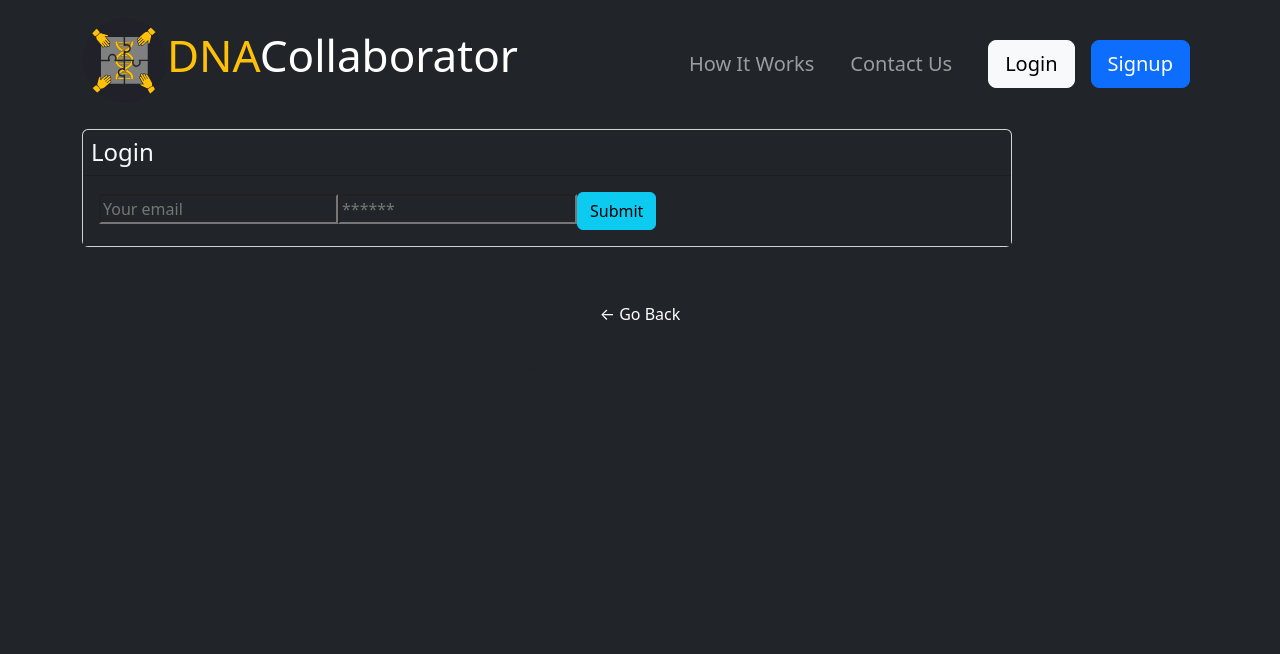
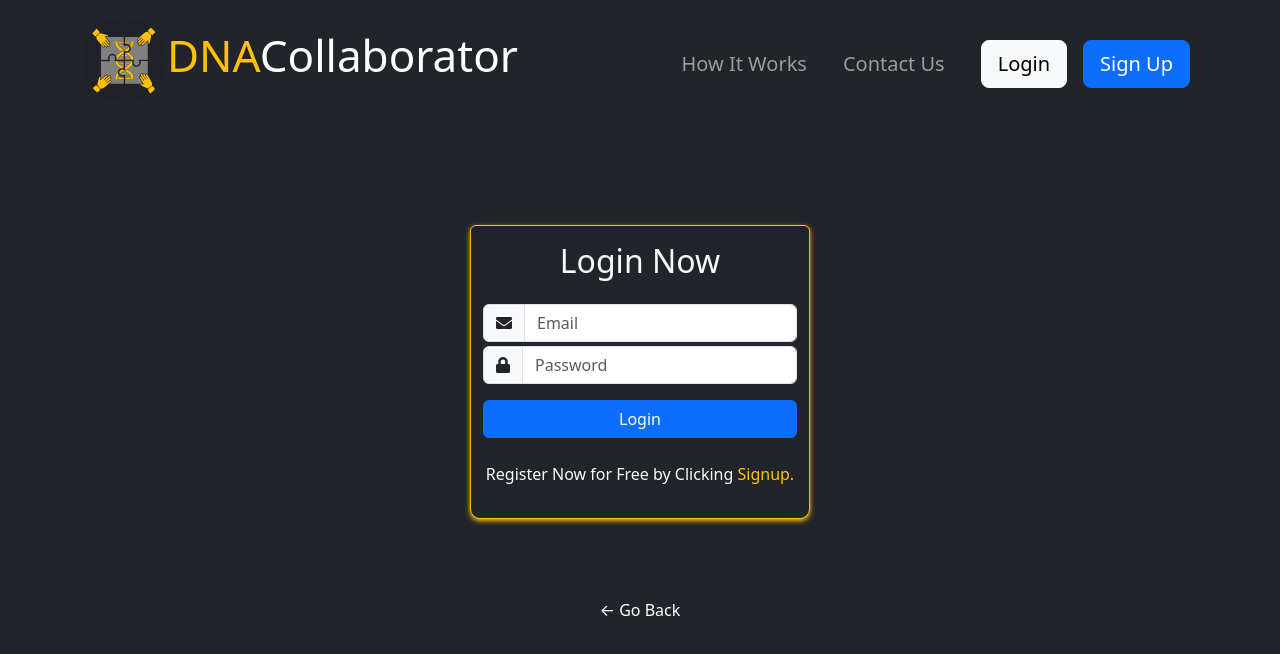
Before and after one commit to RobertWright0830/Proj3-DNACollaborator, a React (Vite) app in the folder client/: page /login in a window 1280 px wide. Shown: the top 654 px of the page. Built offline with nearby package versions, Linux system fonts and the light colour scheme.

Commit message:
set up Login page

```diff
--- a/client/src/components/Header/index.jsx
+++ b/client/src/components/Header/index.jsx
@@ -47,7 +47,7 @@ const Header = () => {
                 Login
               </Link>
               <Link className="btn btn-lg btn-primary m-2" to="/signup">
-                Signup
+                Sign Up
               </Link>
             </>
           )}
--- a/client/src/index.css
+++ b/client/src/index.css
@@ -2,6 +2,10 @@
     background-color: rgb(33, 37, 41);
 }
 
+i {
+    background-color: white;
+    color: rgb(33, 37, 41);
+}
 .wrapper {
     border-radius: 10px;
     box-shadow: 0 2px 5px #ffc107;
--- a/client/src/pages/Login.jsx
+++ b/client/src/pages/Login.jsx
@@ -41,41 +41,72 @@ const Login = (props) => {
   };
 
   return (
-    <main className="flex-row justify-center mb-4">
-      <div className="col-12 col-lg-10">
-        <div className="card">
-          <h4 className="card-header bg-dark text-light p-2">Login</h4>
+    <section className="bg-dark text-light p-5 text-sm-start">
+      <div className="container">
+        <div className="row mt-5">
+          <div className="col-lg-4 m-auto rounded-top wrapper">
+            <h2 className="text-center pt-3">Login Now</h2>
+
             <div className="card-body">
               {data ? (
                 <p>
-                Success! You may now head{' '}
+                  Success! You may now head{" "}
                   <Link to="/">back to the homepage.</Link>
                 </p>
               ) : (
-              <form onSubmit={handleFormSubmit}>
+                <form
+                  className="py-3 login-form"
+                  id="form"
+                  onSubmit={handleFormSubmit}
+                >
+                  {/* email field */}
+                  <div className="input-group mb-1">
+                    <span className="input-group-text">
+                      <i className="fas fa-envelope"></i>
+                    </span>
                     <input
-                  className="form-input"
-                  placeholder="Your email"
+                      className="form-control"
+                      placeholder="Email"
                       name="email"
                       type="email"
+                      required
                       value={formState.email}
                       onChange={handleChange}
                     />
+                  </div>
+
+                  {/* password field */}
+                  <div className="input-group mb-3">
+                    <span className="input-group-text">
+                      <i className="fas fa-lock"></i>
+                    </span>
                     <input
-                  className="form-input"
-                  placeholder="******"
+                      className="form-control"
+                      placeholder="Password"
+                      id="password-login"
                       name="password"
                       type="password"
+                      autoComplete="new-password"
+                      required
                       value={formState.password}
                       onChange={handleChange}
                     />
+                  </div>
+
+                  {/* login button */}
+                  <div className="d-grid">
                     <button
-                  className="btn btn-block btn-info"
-                  style={{ cursor: 'pointer' }}
+                      className="btn btn-primary"
+                      style={{ cursor: "pointer" }}
                       type="submit"
                     >
-                  Submit
+                      Login
                     </button>
+                    <p className="text-center mt-4">
+                      Register Now for Free by Clicking
+                      <Link to="/signup"> Signup.</Link>
+                    </p>
+                  </div>
                 </form>
               )}
 
@@ -87,7 +118,8 @@ const Login = (props) => {
             </div>
           </div>
         </div>
-    </main>
+      </div>
+    </section>
   );
 };
 
--- a/client/src/pages/Signup.jsx
+++ b/client/src/pages/Signup.jsx
@@ -215,7 +215,7 @@ const Signup = () => {
                       </p>
                       <p className="text-center">
                         Already Have An Account?
-                        <a href="/login">Login Here</a>
+                        <Link to="/login">Login Here</Link>
                       </p>
                     </div>
                   </form>
```
Lines whose indentation alone changed are shown as unchanged.
